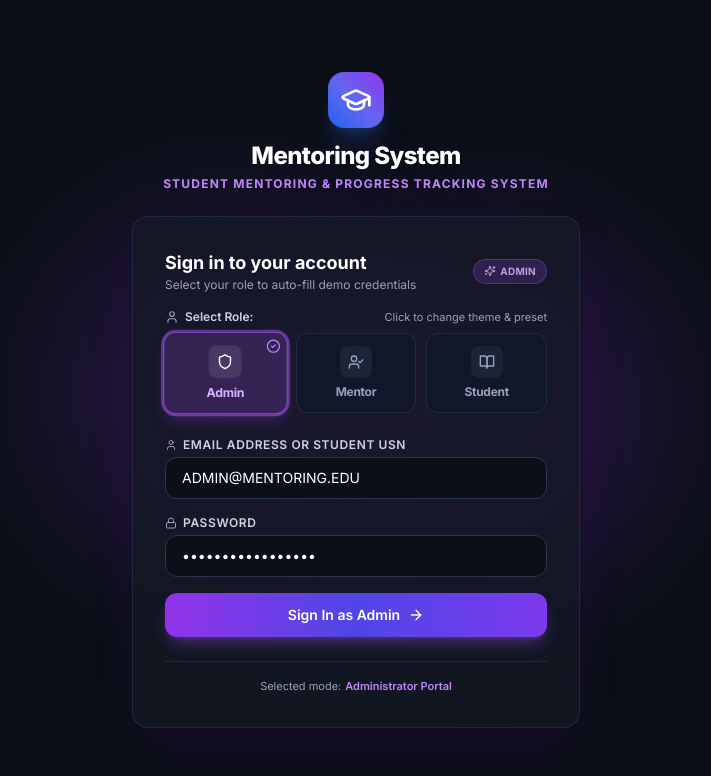
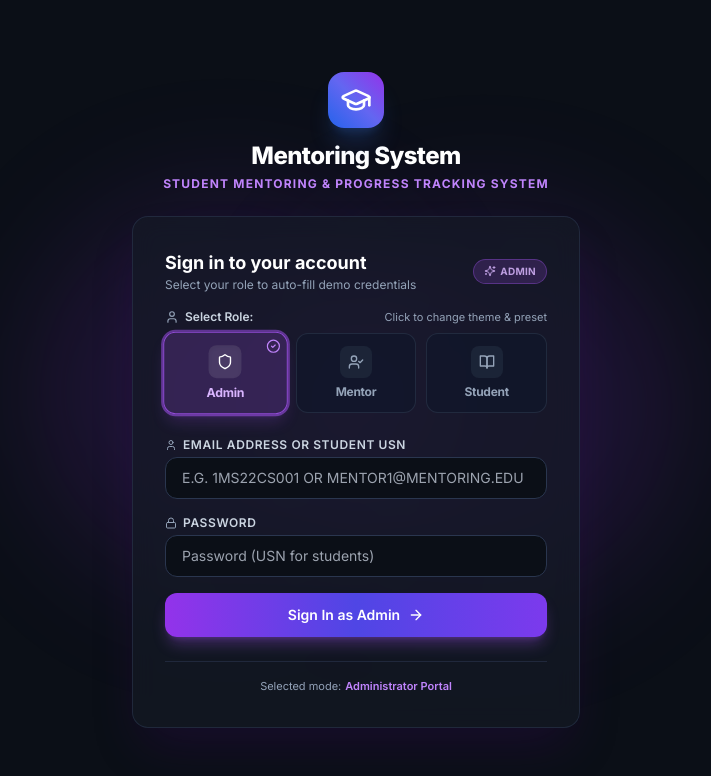
Before and after one commit to Adarsha231/student-mentoring-and-progress, a React (Vite) app in the folder frontend/: page /login in a window 1280 px wide. Shown: the top 776 px of the page, without its empty margins (284-995 px from the left). Built offline with nearby package versions, Linux system fonts and the light colour scheme.

Commit message:
Remove_prefilled_passwords_on_login

```diff
--- a/frontend/src/pages/LoginPage.jsx
+++ b/frontend/src/pages/LoginPage.jsx
@@ -4,8 +4,8 @@ import { useAuth } from '../context/AuthContext';
 import { GraduationCap, Shield, UserCheck, BookOpen, ArrowRight, Sparkles, CheckCircle2, User, Lock } from 'lucide-react';
 
 export default function LoginPage() {
-  const [email, setEmail] = useState('admin@mentoring.edu');
-  const [password, setPassword] = useState('AdminPassword123!');
+  const [email, setEmail] = useState('');
+  const [password, setPassword] = useState('');
   const [activeRole, setActiveRole] = useState('ADMIN'); // 'ADMIN' | 'MENTOR' | 'STUDENT'
 
   const [ripples, setRipples] = useState([]);
@@ -32,10 +32,10 @@ export default function LoginPage() {
     }
   };
 
-  const handleRoleSelect = (roleKey, userEmail, userPass, e) => {
+  const handleRoleSelect = (roleKey, userEmail, e) => {
     setActiveRole(roleKey);
     setEmail(userEmail);
-    setPassword(userPass);
+    setPassword(''); // Keep password empty for security
 
     // Create ripple effect at click coordinates
     if (e && e.currentTarget) {
@@ -105,21 +105,18 @@ export default function LoginPage() {
       name: 'Admin',
       icon: Shield,
       email: 'admin@mentoring.edu',
-      pass: 'AdminPassword123!',
     },
     {
       key: 'MENTOR',
       name: 'Mentor',
       icon: UserCheck,
       email: 'mentor1@mentoring.edu',
-      pass: 'mentor1@mentoring.edu',
     },
     {
       key: 'STUDENT',
       name: 'Student',
       icon: BookOpen,
       email: '1MS22CS001',
-      pass: '1MS22CS001',
     },
   ];
 
@@ -179,7 +176,7 @@ export default function LoginPage() {
                   <button
                     key={r.key}
                     type="button"
-                    onClick={(e) => handleRoleSelect(r.key, r.email, r.pass, e)}
+                    onClick={(e) => handleRoleSelect(r.key, r.email, e)}
                     className={`relative overflow-hidden p-3 rounded-xl border transition-all duration-300 flex flex-col items-center justify-center text-center group active:scale-95 ${
                       isSelected ? theme.activeTab : theme.inactiveTab
                     }`}
```
